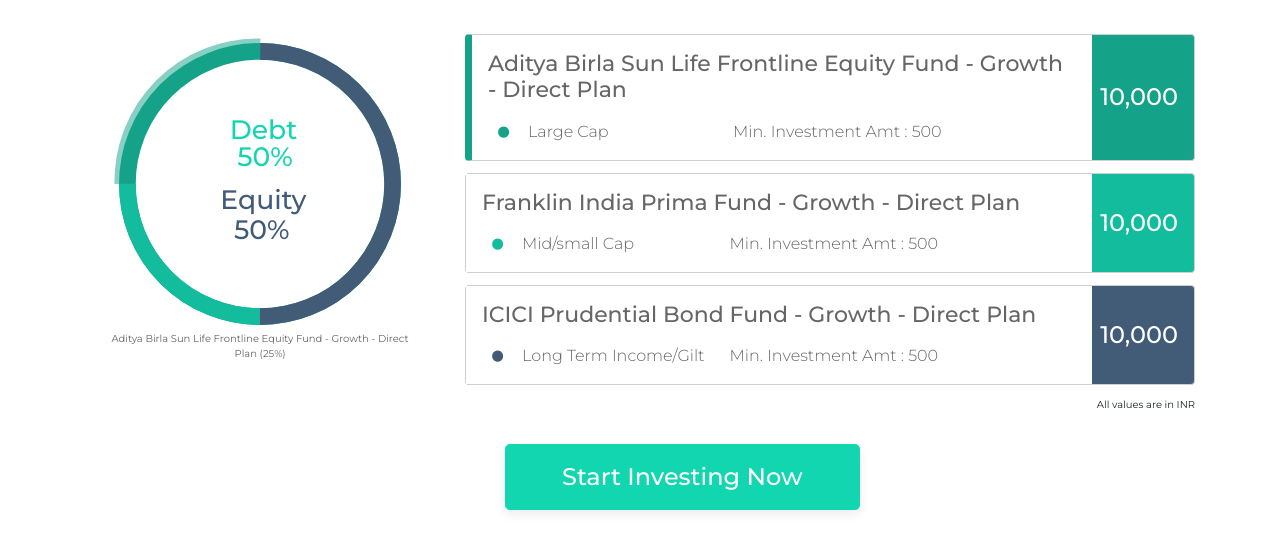
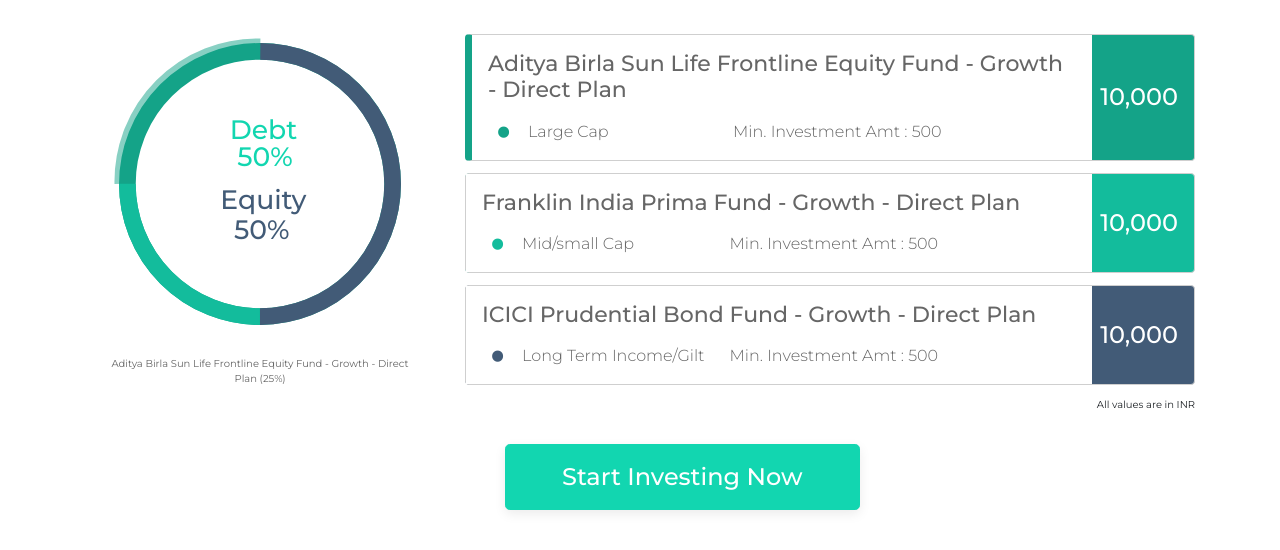
Before and after one commit to santoshnavle/investa-assignment, a plain HTML site: page index.html in a window 1280 px wide. Shown: the part 376-926 px from the top of the page. Drawn offline with Linux system fonts and the light colour scheme.

Commit message:
update main.css

```diff
--- a/css/main.css
+++ b/css/main.css
@@ -238,6 +238,22 @@
 	.main-wraps {
 		padding: 4rem 0
 	}
+	.sprite {
+		background-size: 78px auto;
+	}
+	.back-ic {
+		width: 30px;
+		height: 30px;
+	}
+
+    	.back-ic:hover{
+		background-position: -41px 0;
+    	}
+	.close-ic {
+		width: 28px;
+		height: 28px;
+		background-position: -48px -50px;
+	}
 	.rec-portfolio-head {
 		font-size: 2.5rem;
 	}
@@ -263,24 +279,13 @@
 	.sip-info span {
 		margin-right: 1rem;
 	}
-	.sprite {
-		background-size: 78px auto;
-	}
-	.back-ic {
-		width: 30px;
-		height: 30px;
+	.figure-key{
+		-moz-transform: translateY(-3.5em);
+    		-ms-transform: translateY(-3.5em);
+    		-webkit-transform: translateY(-3.5em);
+    		transform: translateY(-3.5em);
 	}
 
-    .back-ic:hover{
-        background-position: -41px 0;
-    }
-
-
-	.close-ic {
-		width: 28px;
-		height: 28px;
-		background-position: -48px -50px;
-	}
 }
 
 @media (max-width: 567px) {
```
